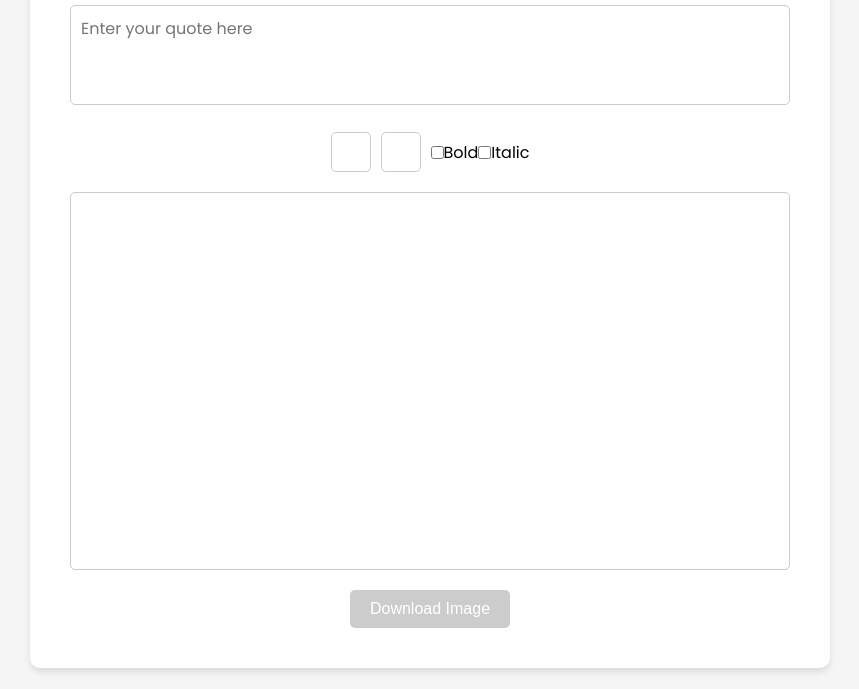
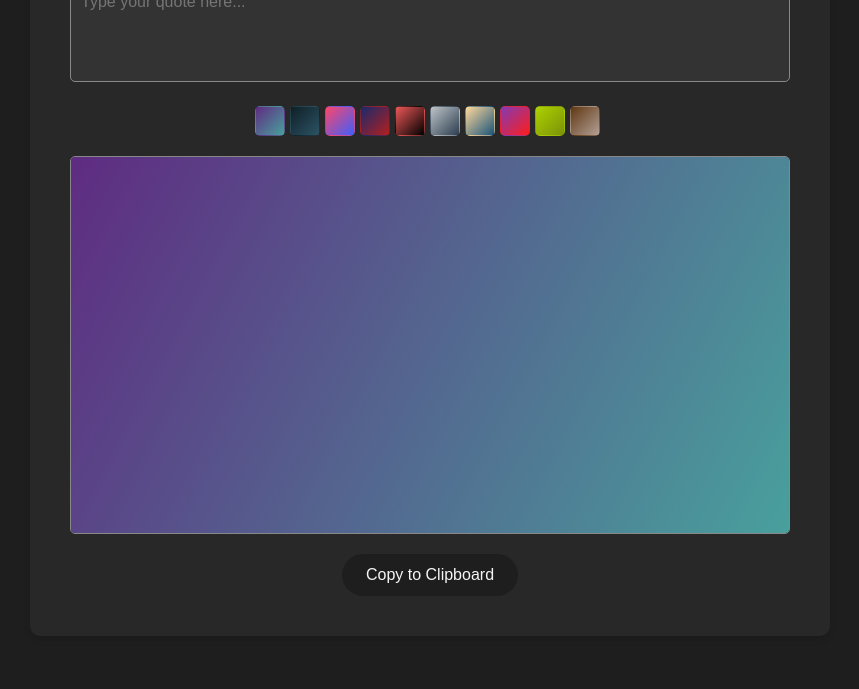
Before and after one commit to sepivip/beautiquote, a plain HTML site: page index.html in a window 1280 px wide. Shown: the part 111-800 px from the top of the page, without its empty margins (210-1069 px from the left). Drawn offline with Linux system fonts and the light colour scheme.

Commit message:
Some updates

```diff
--- a/app.js
+++ b/app.js
@@ -1,141 +1,174 @@
-const quoteInput = document.getElementById('quote-input');
-const outputCanvas = document.getElementById('output-canvas');
-const ctx = outputCanvas.getContext('2d');
-const downloadBtn = document.getElementById('download-btn');
+const elements = {
+    quoteInput: document.getElementById('quote-input'),
+    outputCanvas: document.getElementById('output-canvas'),
+    // downloadBtn: document.getElementById('download-btn'),
+    copyBtn: document.getElementById('copy-btn'),
+    backgroundOptionsContainer: document.getElementById('background-options'),
+};
 
-const backgroundOptions = document.getElementsByName('background');
-const boldOption = document.getElementById('bold');
-const italicOption = document.getElementById('italic');
+const ctx = elements.outputCanvas.getContext('2d');
+elements.outputCanvas.width = config.canvasWidth;
+elements.outputCanvas.height = config.canvasHeight;
 
-for (const option of backgroundOptions) {
-    option.addEventListener('change', () => {
-        generateImage();
+// elements.maxWidth.width = config.maxWidth;
+// elements.maxHeight.height = config.maxHeight;
+
+elements.quoteInput.addEventListener('input', generateImage);
+elements.quoteInput.addEventListener('paste', () => {
+  setTimeout(generateImage, 0);
+});
+elements.quoteInput.addEventListener('keydown', (e) => {
+    if (e.key === 'Enter') {
+      e.preventDefault();
+      const cursorPosition = elements.quoteInput.selectionStart;
+      elements.quoteInput.value = elements.quoteInput.value.slice(0, cursorPosition) + '\n' + elements.quoteInput.value.slice(cursorPosition);
+      elements.quoteInput.selectionStart = elements.quoteInput.selectionEnd = cursorPosition + 1;
+    }
+    setTimeout(generateImage, 0);
+  });
+
+
+
+
+// elements.downloadBtn.addEventListener('click', downloadImage);
+elements.copyBtn.addEventListener('click', copyImageToClipboard);
+
+generateGradientButtons();
+generateImage();
+
+function drawText() {
+    const text = elements.quoteInput.value.trim() || config.text.default;
+    const lines = splitTextIntoLines(text);
+    const fontSize = calculateFontSize(lines);
+    const lineHeight = fontSize + 12;
+
+    ctx.font = `${fontSize}px 'Poppins', sans-serif`;
+    ctx.fillStyle = '#ffffff';
+    ctx.textAlign = 'center';
+    ctx.textBaseline = 'middle';
+
+    for (let i = 0; i < lines.length; i++) {
+      const line = lines[i];
+      const y = elements.outputCanvas.height / 2 - ((lines.length - 1) * lineHeight) / 2 + i * lineHeight;
+      ctx.fillText(line, elements.outputCanvas.width / 2, y);
+    }
+  }
+
+  function calculateFontSize(lines) {
+    let fontSize = config.maxFontSize;
+
+    while (fontSize >= config.minFontSize) {
+      ctx.font = `${fontSize}px 'Poppins', sans-serif`;
+      const isTextWidthExceeded = lines.some(line => ctx.measureText(line).width > elements.outputCanvas.width - 2 * config.padding);
+      const lineHeight = fontSize + 12;
+      const totalHeight = lines.length * lineHeight;
+
+      if (!isTextWidthExceeded && totalHeight <= elements.outputCanvas.height - 2 * config.padding) {
+        return fontSize;
+      }
+
+      fontSize -= 1;
+    }
+
+    return config.minFontSize;
+  }
+
+
+  function splitTextIntoLines(text) {
+    const paragraphs = text.split('\n');
+    const lines = [];
+
+    paragraphs.forEach(paragraph => {
+      const words = paragraph.split(' ');
+      let currentLine = words[0];
+
+      for (let i = 1; i < words.length; i++) {
+        const word = words[i];
+        const width = ctx.measureText(currentLine + ' ' + word).width;
+
+        if (width < elements.outputCanvas.width - 2 * config.padding) {
+          currentLine += ' ' + word;
+        } else {
+          lines.push(currentLine);
+          currentLine = word;
+        }
+      }
+
+      lines.push(currentLine);
     });
+
+    return lines;
+  }
+
+
+function generateImage() {
+    drawBackground();
+    drawText();
 }
 
-boldOption.addEventListener('change', () => {
-    generateImage();
-});
-
-italicOption.addEventListener('change', () => {
-    generateImage();
-});
-
-quoteInput.addEventListener('input', () => {
-    generateImage();
-});
-
-downloadBtn.addEventListener('click', () => {
-    outputCanvas.toBlob(blob => {
+async function downloadImage() {
+    elements.outputCanvas.toBlob(blob => {
         const link = document.createElement('a');
         link.href = URL.createObjectURL(blob);
         link.download = 'quote_image.png';
         link.click();
     });
-});
+}
+
+async function copyImageToClipboard() {
+    const dataUrl = elements.outputCanvas.toDataURL();
+    const imgBlob = await (await fetch(dataUrl)).blob();
+    const clipboardItem = new ClipboardItem({ 'image/png': imgBlob });
+    await navigator.clipboard.write([clipboardItem]);
+}
+
+// Restored gradient background functions
+function generateGradientButtons() {
+    config.gradients.forEach(gradient => {
+        const input = document.createElement('input');
+        input.type = 'radio';
+        input.name = 'background';
+        input.value = gradient.id;
+        input.id = 'background' + gradient.id;
+        input.checked = gradient.id === 1;
+        input.addEventListener('change', () => {
+            generateImage();
+        });
+        const label = document.createElement('label');
+        label.htmlFor = 'background' + gradient.id;
+        label.style.background = `linear-gradient(135deg, ${gradient.colors[0]} 0%, ${gradient.colors[1]} 100%)`;
+        label.style.width = '30px';
+        label.style.height = '30px';
+        label.style.cursor = 'pointer';
+        label.style.border = '1px solid transparent';
+        label.style.backgroundSize = 'cover';
+        label.style.marginRight = '5px';
+        label.style.borderRadius = '5px';
+
+        elements.backgroundOptionsContainer.appendChild(input);
+        elements.backgroundOptionsContainer.appendChild(label);
+    });
+}
 
 function getSelectedBackground() {
+    const backgroundOptions = document.getElementsByName('background');
     for (const option of backgroundOptions) {
         if (option.checked) {
-            return parseInt(option.value);
+            return config.gradients.find(gradient => gradient.id === parseInt(option.value));
         }
     }
 }
 
 function createGradient(background) {
-    const gradient = ctx.createLinearGradient(0, 0, 1200, 628);
-    if (background === 1) {
-        gradient.addColorStop(0, '#ff9a9e');
-        gradient.addColorStop(1, '#fad0c4');
-    } else {
-        gradient.addColorStop(0, '#84fab0');
-        gradient.addColorStop(1, '#8fd3f4');
-    }
+    const gradient = ctx.createLinearGradient(0, 0, elements.outputCanvas.width, elements.outputCanvas.height);
+    gradient.addColorStop(0, background.colors[0]);
+    gradient.addColorStop(1, background.colors[1]);
     return gradient;
 }
 
-function wrapText(context, text, maxWidth, maxHeight, lineHeight) {
-    const words = text.split(' ');
-    const lines = [];
-    let line = '';
-    const maxLines = Math.floor(maxHeight / lineHeight);
-
-    for (let n = 0; n < words.length; n++) {
-        const testLine = line + words[n] + ' ';
-        const metrics = context.measureText(testLine);
-        const testWidth = metrics.width;
-        if (testWidth > maxWidth && n > 0) {
-            if (lines.length < maxLines - 1) {
-                lines.push(line);
-            } else {
-                // Truncate the text if it exceeds the maximum number of lines
-                line = line.trim() + '...';
-                lines.push(line);
-                break;
-            }
-            line = words[n] + ' ';
-        } else {
-            line = testLine;
-        }
-    }
-    if (lines.length < maxLines) {
-        lines.push(line);
-    }
-    return lines;
+function drawBackground() {
+    const background = getSelectedBackground();
+    const gradient = createGradient(background);
+    ctx.fillStyle = gradient;
+    ctx.fillRect(0, 0, elements.outputCanvas.width, elements.outputCanvas.height);
 }
-
-
-function drawTextWithLineHeight(context, textLines, x, y, lineHeight) {
-    for (let i = 0; i < textLines.length; i++) {
-        context.fillText(textLines[i], x, y + i * lineHeight);
-    }
-}
-
-function generateImage() {
-    const quoteText = quoteInput.value;
-    if (!quoteText) {
-        downloadBtn.disabled = true;
-        return;
-    }
-
-    // Set canvas dimensions
-    outputCanvas.width = 1200;
-    outputCanvas.height = 628;
-
-    // Draw background gradient
-    const selectedBackground = getSelectedBackground();
-    const gradient = createGradient(selectedBackground);
-    ctx.fillStyle = gradient;
-    ctx.fillRect(0, 0, 1200, 628);
-
-    // Set text style
-    const isBold = boldOption.checked;
-    const isItalic = italicOption.checked;
-    let fontStyle = '';
-
-    fontStyle += isBold ? 'bold ' : '';
-    fontStyle += isItalic ? 'italic ' : '';
-
-    ctx.font = fontStyle + '40px Arial';
-    ctx.fillStyle = '#ffffff';
-    ctx.textAlign = 'center';
-    ctx.textBaseline = 'middle';
-
-    // Draw text with word wrapping
-    const maxWidth = 1000; // Maximum width of the text area
-    const maxHeight = 500; // Maximum height of the text area
-    const lineHeight = 48; // Line height for word wrapping
-    const padding = 20; // Padding between text and canvas edges
-    const lines = wrapText(ctx, quoteText, maxWidth - padding * 2, maxHeight - padding * 2, lineHeight);
-
-    const textAreaHeight = lines.length * lineHeight;
-    const textY = (outputCanvas.height - textAreaHeight) / 2;
-
-    drawTextWithLineHeight(ctx, lines, outputCanvas.width / 2, textY, lineHeight);
-
-    // Enable downloading of the image
-    downloadBtn.disabled = false;
-}
-
-// Initial image generation
-generateImage();
--- /dev/null
+++ b/config.js
@@ -0,0 +1,76 @@
+const config = {
+    // Canvas width
+    canvasWidth: 1200,
+    // Canvas height
+    canvasHeight: 628,
+    // Maximum width of the text area
+    maxWidth: 1100,
+    // Maximum height of the text area
+    maxHeight: 528,
+    // Maximum number of characters allowed before truncating the text
+    maxCharacters: 500,
+    // Minimum font size for the text (used when text length is equal to or greater than maxLength)
+    minFontSize: 10,
+    // Maximum font size for the text (used when text length is equal to or smaller than minLength)
+    maxFontSize: 100,
+    // Minimum text length (used to calculate font size)
+    minLength: 20,
+    // Maximum text length (used to calculate font size)
+    maxLength: 500,
+    // Padding between text and canvas edges
+    padding: 20,
+
+    gradients: [
+        {
+            id: 1,
+            name: 'Gradient 1',
+            colors: ['#5f2c82', '#49a09d'],
+        },
+        {
+            id: 2,
+            name: 'Gradient 2',
+            colors: ['#0F2027', '#2C5364'],
+        },
+        {
+            id: 3,
+            name: 'Gradient 3',
+            colors: ['#FC466B', '#3F5EFB'],
+        },
+        {
+            id: 4,
+            name: 'Gradient 4',
+            colors: ['#1a2a6c', '#b21f1f', '#fdbb2d'],
+        },
+        {
+            id: 5,
+            name: 'Gradient 5',
+            colors: ['#EB5757', '#000000'],
+        },
+        {
+            id: 6,
+            name: 'Gradient 6',
+            colors: ['#bdc3c7', '#2c3e50'],
+        },
+        {
+            id: 7,
+            name: 'Gradient 7',
+            colors: ['#ffd89b', '#19547b'],
+        },
+        {
+            id: 8,
+            name: 'Gradient 8',
+            colors: ['#833ab4', '#fd1d1d', '#fcb045'],
+        },
+        {
+            id: 9,
+            name: 'Gradient 9',
+            colors: ['#ADD100', '#7B920A'],
+        },
+        {
+            id: 10,
+            name: 'Gradient 10',
+            colors: ['#603813', '#b29f94'],
+        },
+        // Add more gradients here...
+    ],
+};
--- a/index.html
+++ b/index.html
@@ -3,33 +3,36 @@
 <head>
     <meta charset="UTF-8">
     <meta name="viewport" content="width=device-width, initial-scale=1.0">
-    <link href="https://fonts.googleapis.com/css?family=Poppins:400,700&display=swap" rel="stylesheet">
+    <title>Quote Image Generator</title>
+    <link rel="preconnect" href="https://fonts.googleapis.com">
+    <link rel="preconnect" href="https://fonts.gstatic.com" crossorigin>
+    <link href="https://fonts.googleapis.com/css2?family=Prompt&display=swap" rel="stylesheet">
     <link rel="stylesheet" href="styles.css">
-    <title>Quote to Image Generator</title>
 </head>
 <body>
     <div class="container">
-        <h1>Quote to Image Generator</h1>
-        <textarea id="quote-input" placeholder="Enter your quote here"></textarea>
+        <textarea id="quote-input" placeholder="Type your quote here..."></textarea>
         <div class="customization-options">
-            <div class="background-options">
-                <label for="background1" class="gradient-option">
-                    <input type="radio" id="background1" name="background" value="1" checked>
-                </label>
-                <label for="background2" class="gradient-option">
-                    <input type="radio" id="background2" name="background" value="2">
-                </label>
-            </div>
-            <div class="text-style-options">
+            <div id="background-options" class="background-options"></div>
+            <!-- Gradient buttons will be generated here -->
+
+            <!-- <div class="text-style-options">
                 <input type="checkbox" id="bold" name="bold">
                 <label for="bold">Bold</label>
                 <input type="checkbox" id="italic" name="italic">
                 <label for="italic">Italic</label>
+            </div> -->
+        </div>
+
+            <canvas id="output-canvas"></canvas>
+            <div class="buttons-container">
+                <!-- <button id="download-btn" disabled>Download</button> -->
+                <button id="copy-btn">Copy to Clipboard</button>
             </div>
         </div>
-        <canvas id="output-canvas" width="1200" height="628"></canvas>
-        <button id="download-btn" disabled>Download Image</button>
+
     </div>
+    <script src="config.js"></script>
     <script src="app.js"></script>
 </body>
 </html>
--- a/styles.css
+++ b/styles.css
@@ -5,19 +5,19 @@
 }
 
 body {
-    font-family: 'Poppins', Arial, sans-serif;
+    font-family: 'Poppins', sans-serif;
     display: flex;
     flex-direction: column;
     align-items: center;
     justify-content: center;
     min-height: 100vh;
     margin: 0;
-    background-color: #f5f5f5;
+    background-color: #1e1e1e;
+    color: #f5f5f5;
 }
 
-
 .container {
-    background-color: #ffffff;
+    background-color: #282828;
     border-radius: 10px;
     box-shadow: 0 4px 6px rgba(0, 0, 0, 0.1);
     padding: 40px;
@@ -30,18 +30,21 @@ h1 {
     font-size: 24px;
     margin-bottom: 20px;
     text-align: center;
+    color: #f5f5f5;
 }
 
 textarea {
     width: 100%;
     height: 100px;
-    font-family: inherit;
+    font-family: 'Poppins', sans-serif;
     font-size: 16px;
     padding: 10px;
-    border: 1px solid #ccc;
+    border: 1px solid #888;
     border-radius: 5px;
     resize: none;
     margin-bottom: 20px;
+    color: #f5f5f5;
+    background-color: #333;
 }
 
 .customization-options {
@@ -61,48 +64,56 @@ textarea {
 }
 
 .background-options label {
-    padding: 5px 10px;
-    border: 1px solid #ccc;
-    border-radius: 5px;
-    font-size: 14px;
-    margin-right: 10px;
+    width: 30px;
+    height: 30px;
     cursor: pointer;
+    border: 1px solid transparent;
+    background-size: cover;
+    margin-right: 5px;
 }
 
-.background-options input:checked+label {
-    background-color: #0078ff;
-    color: #ffffff;
-    border-color: #0078ff;
+.background-options label:hover {
+    border: 1px solid #f5f5f5;
 }
 
 canvas {
     display: block;
     max-width: 100%;
     height: auto;
-    border: 1px solid #ccc;
+    border: 1px solid #888;
     border-radius: 5px;
     margin-bottom: 20px;
 }
 
+.buttons-container {
+    display: flex;
+    justify-content: center;
+    margin-top: 20px;
+}
+
 button {
-    display: block;
-    background-color: #0078ff;
-    color: #ffffff;
+    display: inline-block;
+    background-color: #1e1e1e;
+    color: #f5f5f5;
     font-size: 16px;
-    padding: 10px 20px;
+    padding: 12px 24px;
     border: none;
-    border-radius: 5px;
+    border-radius: 50px;
     cursor: pointer;
-    transition: background-color 0.3s;
-    margin: 0 auto;
+    transition: background-color 0.3s, transform 0.3s;
+    margin: 0 10px;
 }
 
 button:hover {
-    background-color: #0056b3;
+    background-color: #818181;
+}
+
+button:active {
+    transform: scale(0.95);
 }
 
 button:disabled {
-    background-color: #ccc;
+    background-color: #888;
     cursor: not-allowed;
 }
 
@@ -132,36 +143,5 @@ button:disabled {
 .text-style-options {
     display: flex;
     align-items: center;
+    color: #f5f5f5;
 }
-
-/* Add this at the end of your styles.css file */
-
-.gradient-option {
-    display: inline-block;
-    width: 40px;
-    height: 40px;
-    cursor: pointer;
-    border: 1px solid transparent;
-    }
-
-#background1 {
-    display: none;
-}
-
-#background2 {
-    display: none;
-}
-
-.gradient-option input:checked + .gradient {
-    border: 1px solid #333;
-}
-
-.gradient-option .gradient {
-    width: 100%;
-    height: 100%;
-    background: linear-gradient(135deg, #ff9a9e 0%, #fad0c4 100%);
-}
-
-#background2 + .gradient {
-    background: linear-gradient(135deg, #B7F8DB 0%, #50A7C2 100%);
-}
```
